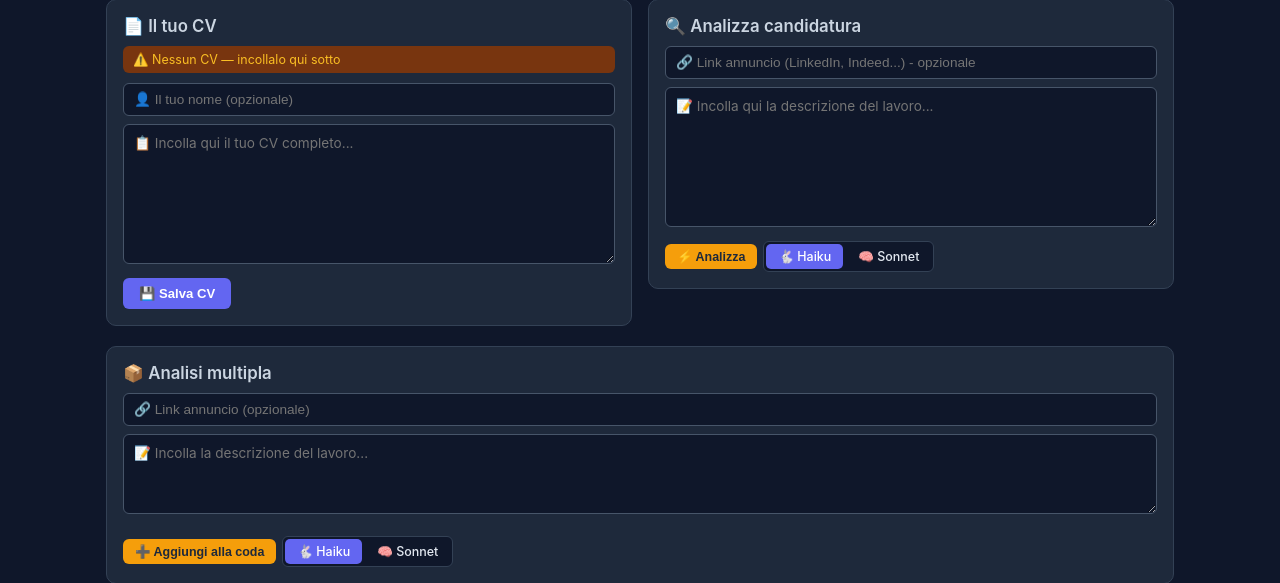
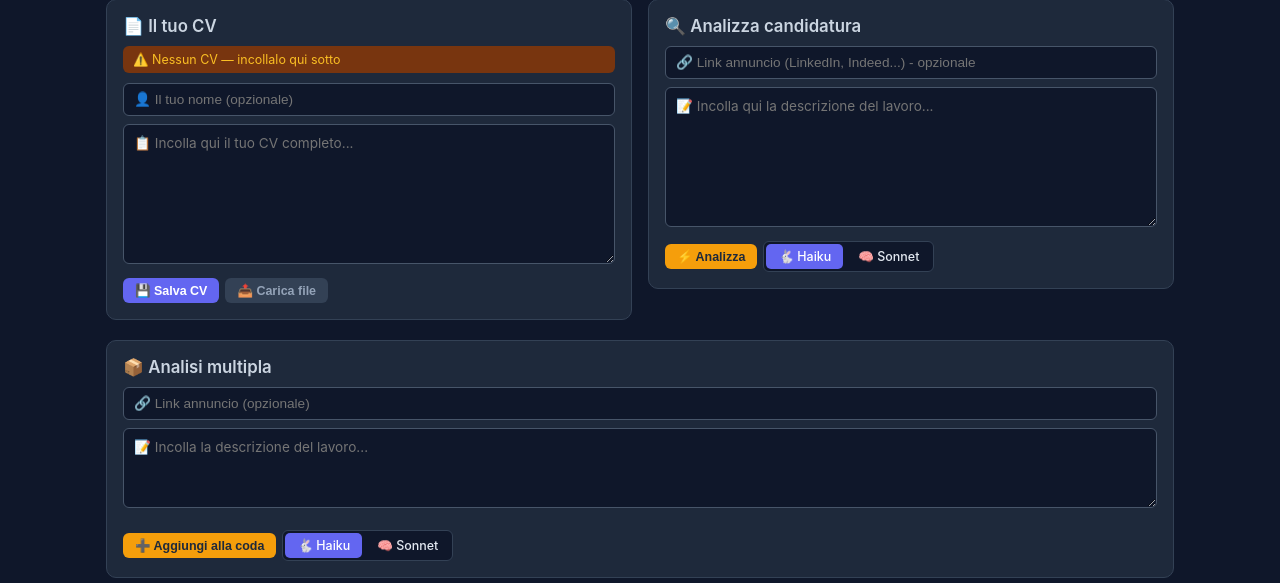
Before and after one commit to MK023/JobSearch, a FastAPI app: page / in a window 1280 px wide. Shown: the part 65-648 px from the top of the page. Run offline with FastAPI, Linux system fonts and the light colour scheme; data that the repository does not hold is empty; parts of the project's set-up code (start-up, migrations or seed data) failed here and were passed over.

Commit message:
feat: pulsanti CV omogenei, scarica CV funzionante, carica CV da file
- Salva CV ridimensionato (btn-s) per uniformita' con gli altri pulsanti
- Scarica CV: endpoint GET /cv/download scarica il CV come file .txt
- Carica file: bottone apre file picker, legge il .txt e lo mette nella textarea
- Textarea CV ora mostra il testo salvato per facilitare la modifica

Co-Authored-By: Claude Opus 4.6 <noreply@anthropic.com>

```diff
--- a/backend/src/app.py
+++ b/backend/src/app.py
@@ -5,7 +5,7 @@ from contextlib import asynccontextmanager
 from pathlib import Path
 
 from fastapi import BackgroundTasks, Depends, FastAPI, Form, Request
-from fastapi.responses import HTMLResponse, JSONResponse, RedirectResponse
+from fastapi.responses import HTMLResponse, JSONResponse, PlainTextResponse, RedirectResponse
 from fastapi.staticfiles import StaticFiles
 from fastapi.templating import Jinja2Templates
 from sqlalchemy import func
@@ -181,6 +181,18 @@ def save_cv(
     return templates.TemplateResponse(
         "index.html",
         _base_context(request, db, message="CV salvato!"),
+    )
+
+
+@app.get("/cv/download")
+def download_cv(db: Session = Depends(get_db)):
+    cv = db.query(CVProfile).order_by(CVProfile.updated_at.desc()).first()
+    if not cv:
+        return RedirectResponse(url="/", status_code=303)
+    filename = f"CV_{cv.name or 'senza_nome'}.txt".replace(" ", "_")
+    return PlainTextResponse(
+        cv.raw_text,
+        headers={"Content-Disposition": f'attachment; filename="{filename}"'},
     )
 
 
--- a/backend/static/js/app.js
+++ b/backend/static/js/app.js
@@ -46,6 +46,24 @@ function updateHistTabs(){
 document.addEventListener('DOMContentLoaded',function(){if(document.getElementById('hist-tabs'))updateHistTabs();});
 var clf=document.getElementById('clf');
 if(clf){clf.addEventListener('submit',function(){document.getElementById('cld').classList.add('on');});}
+
+/* === Upload CV da file === */
+function uploadCV(){
+    document.getElementById('cv-file').click();
+}
+var cvFile=document.getElementById('cv-file');
+if(cvFile){
+    cvFile.addEventListener('change',function(){
+        var file=this.files[0];
+        if(!file)return;
+        var reader=new FileReader();
+        reader.onload=function(e){
+            document.getElementById('cv-text').value=e.target.result;
+        };
+        reader.readAsText(file);
+        this.value='';
+    });
+}
 
 /* === Budget crediti (localStorage) === */
 var budgetEl=document.getElementById('sp-budget');
--- a/backend/templates/index.html
+++ b/backend/templates/index.html
@@ -32,13 +32,15 @@
             {% else %}
             <div class="cv-st cv-no">⚠️ Nessun CV &mdash; incollalo qui sotto</div>
             {% endif %}
-            <form method="post" action="/cv">
+            <form method="post" action="/cv" id="cv-form">
                 <input type="text" name="cv_name" placeholder="👤 Il tuo nome (opzionale)" value="{{ cv.name if cv else '' }}">
-                <textarea name="cv_text" placeholder="📋 Incolla qui il tuo CV completo..."></textarea>
+                <textarea name="cv_text" id="cv-text" placeholder="📋 Incolla qui il tuo CV completo...">{{ cv.raw_text if cv else '' }}</textarea>
                 <div class="btns">
-                    <button type="submit" class="btn btn-p">💾 Salva CV</button>
-                    {% if cv %}<button type="button" class="btn btn-muted btn-s" disabled title="Prossimamente">📥 Scarica CV</button>{% endif %}
+                    <button type="submit" class="btn btn-p btn-s">💾 Salva CV</button>
+                    <button type="button" class="btn btn-muted btn-s" onclick="uploadCV()">📤 Carica file</button>
+                    {% if cv %}<a href="/cv/download" class="btn btn-muted btn-s">📥 Scarica CV</a>{% endif %}
                 </div>
+                <input type="file" id="cv-file" accept=".txt,.pdf,.doc,.docx,.rtf" hidden>
             </form>
         </div>
         <div class="card">
```
